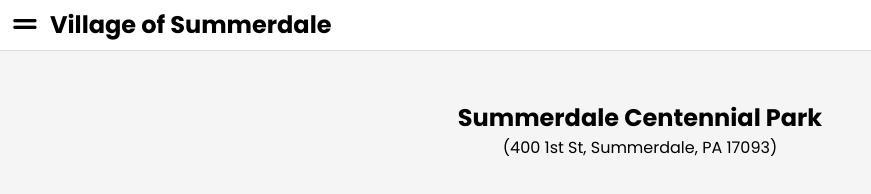
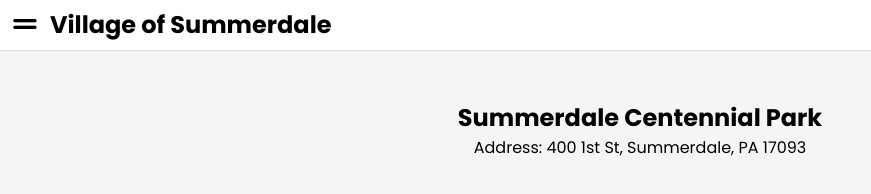
Before and after one commit to maxsspot/urban-adventure, a plain HTML site: page parks.html in a window 1280 px wide. Shown: the whole page, without its empty margins (0-871 px from the left). Drawn offline with Linux system fonts and the light colour scheme.

Commit message:
Update parks.html

```diff
--- a/parks.html
+++ b/parks.html
@@ -27,7 +27,7 @@
 		<br><br><br><br>
 		<div class = "content">
 			<h2>Summerdale Centennial Park</h2>
-			<p>(400 1st St, Summerdale, PA 17093)</p>
+			<p>Address: 400 1st St, Summerdale, PA 17093</p>
 		</div>
 	</body>
 </html>
```
